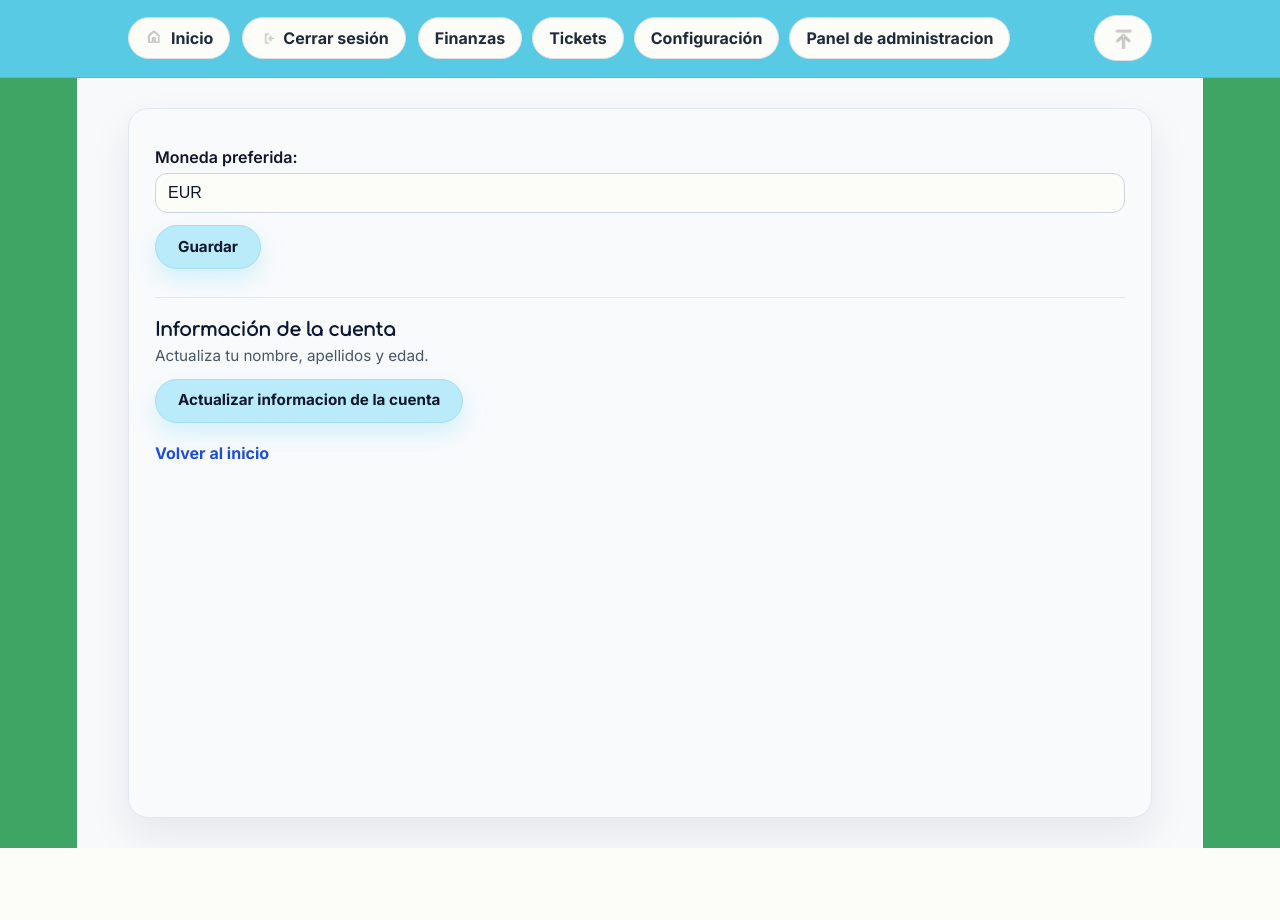
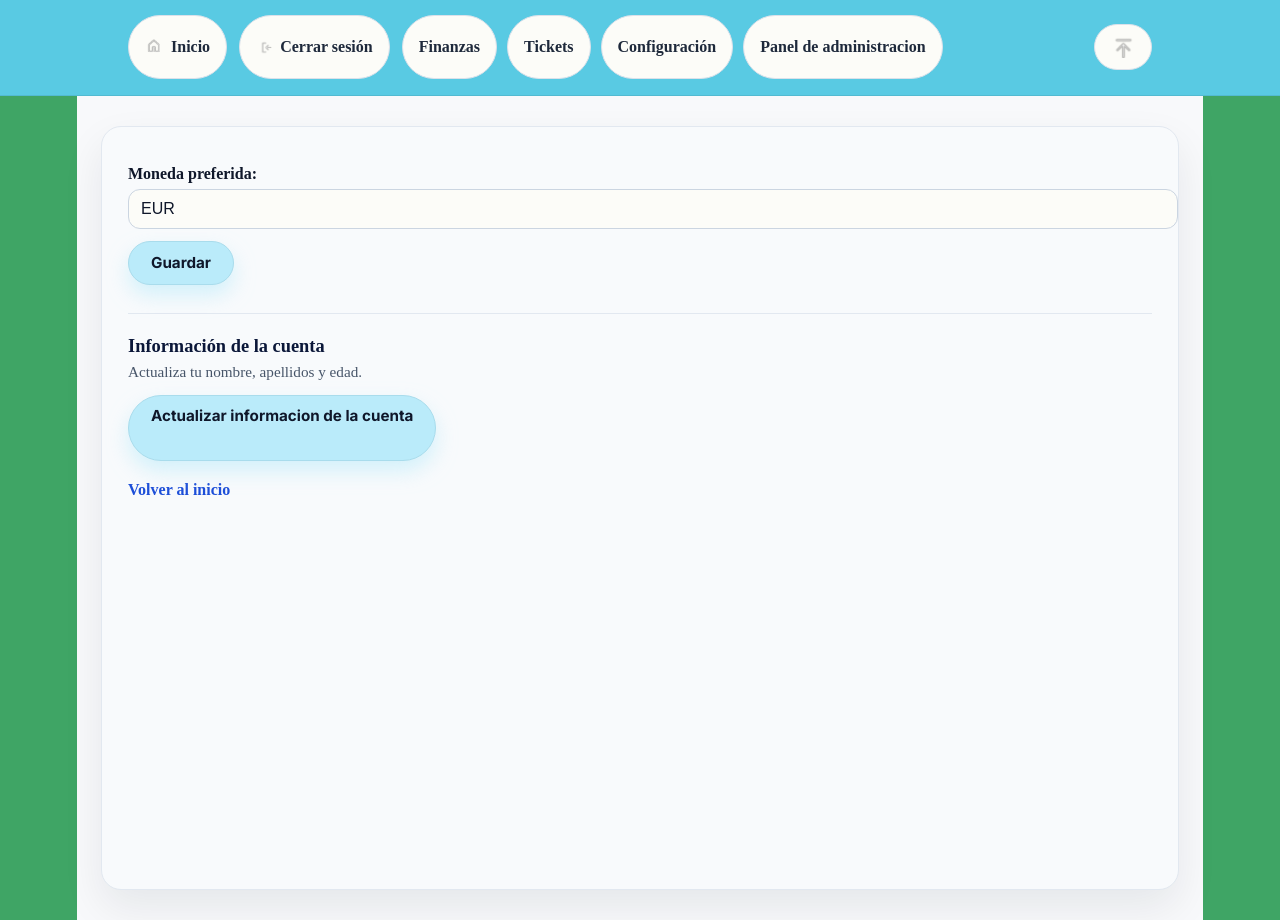
Before and after one commit to Thefallenashes/Recepted, a PHP site: page /pages/config.php in a window 1280 px wide. Before the commit the page ends 848 px from the top, so only its background shows below. Run offline with PHP 8.4, Linux system fonts and the light colour scheme; the visitor is signed in with stand-in values (Sample User, id 1); data that the repository does not hold is empty.

Commit message:
cambios de tipograrfia

```diff
--- a/src/css/config.css
+++ b/src/css/config.css
@@ -1,21 +1,4 @@
 @import url('./components.css');
-
-* {
-    box-sizing: border-box;
-}
-
-body {
-    margin: 0;
-    min-height: 100vh;
-    font-family: "Inter", -apple-system, BlinkMacSystemFont, "Segoe UI", sans-serif;
-    font-weight: 400;
-    color: #2C3E50;
-}
-
-h1, h2, h3, h4, h5, h6 {
-    font-family: "Comfortaa", "Inter", -apple-system, BlinkMacSystemFont, sans-serif;
-    font-weight: 600;
-}
 
 .config-container {
     width: 80%;
--- a/src/css/index.css
+++ b/src/css/index.css
@@ -1,21 +1,4 @@
 @import url('./components.css');
-
-* {
-    box-sizing: border-box;
-}
-
-body {
-    margin: 0;
-    min-height: 100vh;
-    font-family: "Inter", -apple-system, BlinkMacSystemFont, "Segoe UI", sans-serif;
-    font-weight: 400;
-    color: #2C3E50;
-}
-
-h1, h2, h3, h4, h5, h6 {
-    font-family: "Comfortaa", "Inter", -apple-system, BlinkMacSystemFont, sans-serif;
-    font-weight: 600;
-}
 
 .sticky-menu {
     position: sticky;
```
Also changed, not shown: src/css/finanzas.css (+0 -16 lines), src/css/login.css (+0 -14 lines), src/css/perfil.css (+0 -17 lines), src/css/register.css (+0 -14 lines).
